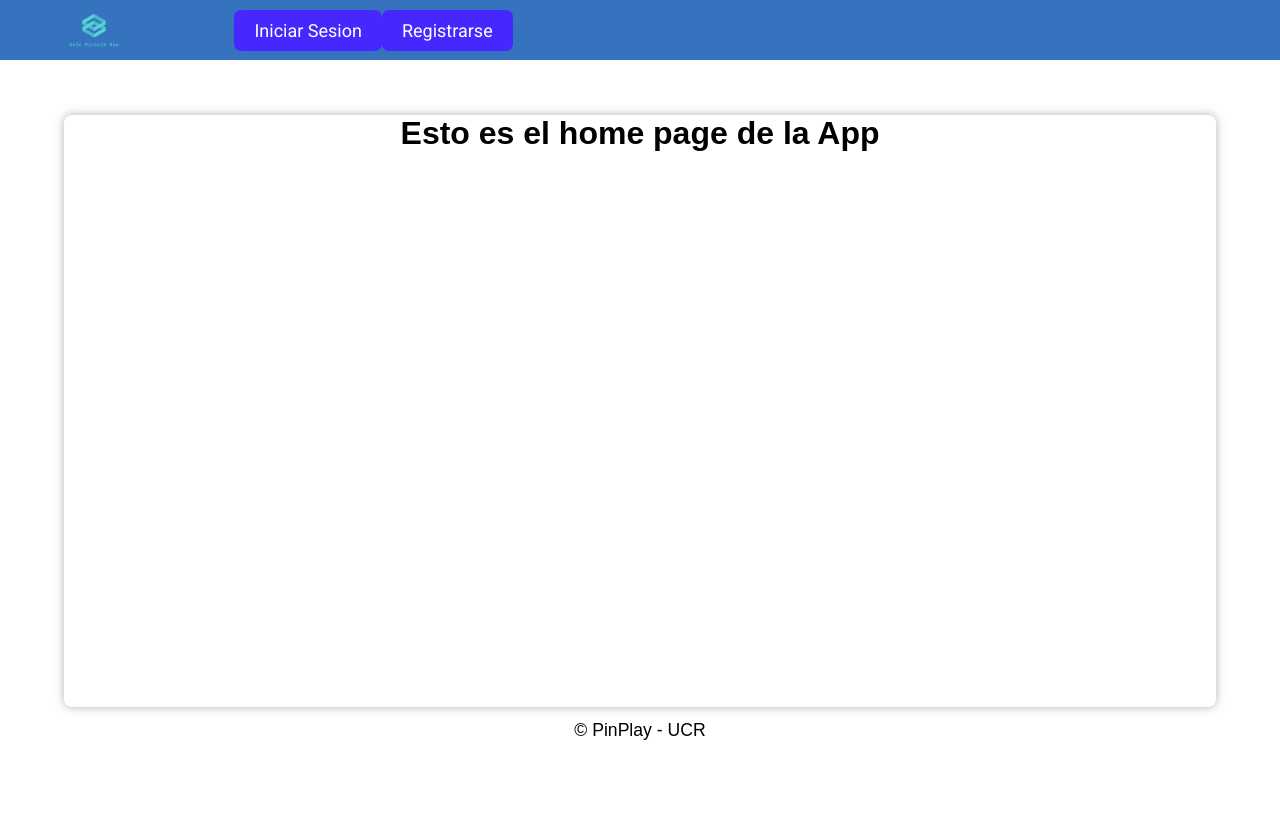
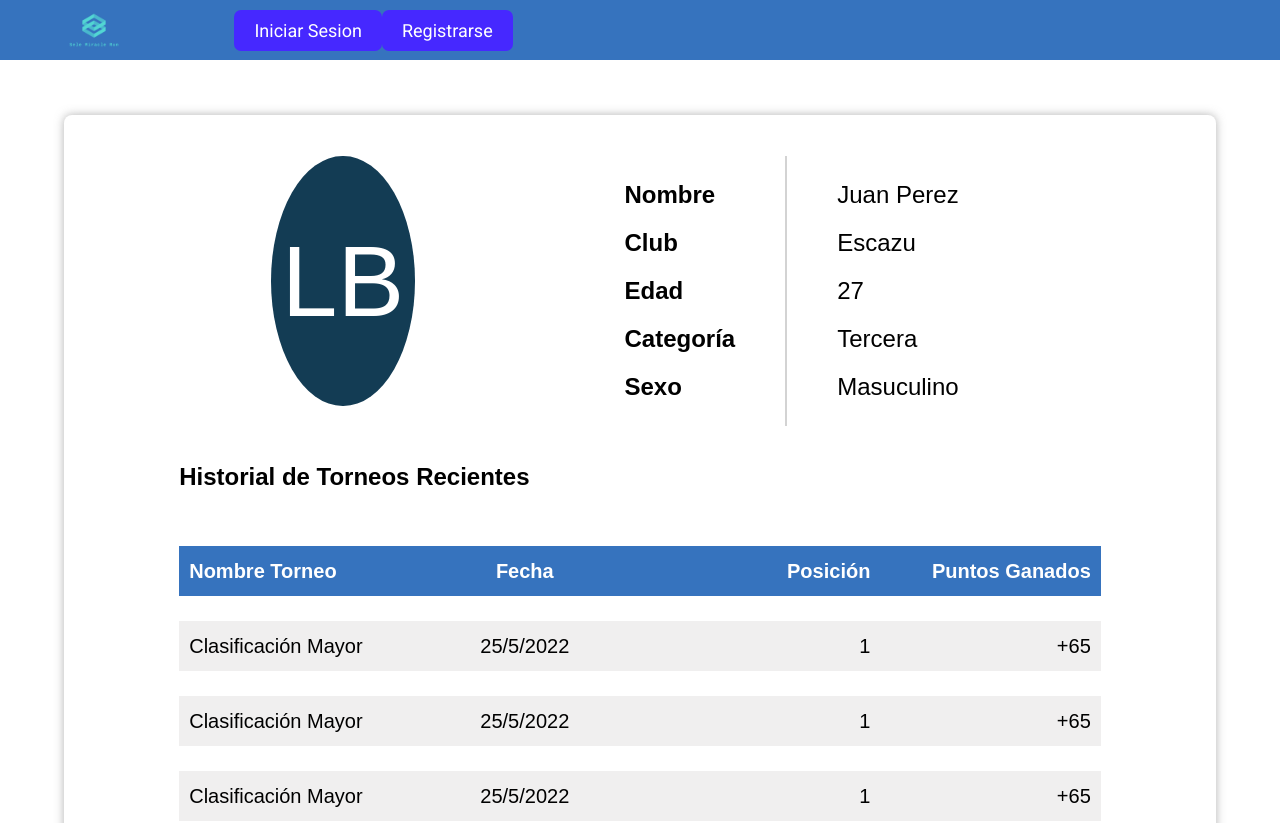
Before and after one commit to LuisBola12/Pin-Play, a React (Create React App) app in the folder frontend/: page /perfilJugador in a window 1280 px wide. Shown: the top 823 px of the page. Before the commit the page ends 800 px from the top, so only its background shows below. Built offline with nearby package versions, Linux system fonts and the light colour scheme.

Commit message:
Commit con implementación de la página de jugadores

```diff
--- a/frontend/src/App.css
+++ b/frontend/src/App.css
@@ -42,7 +42,8 @@
 
 .page-content {
   display: flex;
-  justify-content: center;
+  flex-direction: column;
+  align-items: center;
   box-shadow: 0px 0px 10px 0px rgba(115, 115, 115, 0.55);
   margin: 5%;
   margin-top: 4.3%;
@@ -50,10 +51,22 @@
   border-radius: 0.5rem;
   min-height: 74vh;
 }
-
+.player-recent-tourneys{
+  display: flex;
+  flex-direction: column;
+  width: 80%;
+}
 .sticky-navbar {
   position: sticky;
   top: 0;
+}
+.player-profile-header{
+    margin-top: 2%;
+    width: 80%;
+    height: 30%;
+    display: flex;
+    justify-content: center;
+    gap: 10px;
 }
 
 footer{
@@ -64,17 +77,25 @@ footer{
   text-align: center;
 }
 .fila-tabla{
+  font-size: 20px;
   background-color: rgb(240, 239, 239);
   border: none;
 }
 .tabla {
   text-align: center;
   margin-bottom: 100px;
-  width: 90%;
+  width: 100%;
   border: none;
   border-collapse:separate;
   border-spacing:0 25px;
 }
+.left-td{
+  padding-left: 2%;
+  text-align: left;
+}
+.right-td{
+  text-align: right;
+}
 td{
-  padding: 15px;
+  width: 25%;
 }
--- a/frontend/src/App.js
+++ b/frontend/src/App.js
@@ -8,7 +8,7 @@ import { Unauthoraized } from './Pages/unauthoraized';
 import { PrivateRoute } from './Components/PrivateRoute/PrivateRoute';
 import { Home } from './Pages/home';
 import { Jugadores } from './Pages/jugadores';
-
+import PlayerProfile from './Pages/playerProfile';
 function App() {
 
   const userRoll = useSelector((state) => state.user.user);
@@ -24,7 +24,7 @@ function App() {
         <Route path='jugadores' element={<Jugadores />} />
         <Route path='torneos' element={<Home />} />
         <Route path='clasificacion' element={<Home />} />
-        <Route path='perfilJugador' element={<Home />} />
+        <Route path='perfilJugador' element={<PlayerProfile />} />
 
         {/* Routes for the employer */}
         {userRoll && userRoll.Roles === 'admin' ?
--- a/frontend/src/Components/Button/Button.css
+++ b/frontend/src/Components/Button/Button.css
@@ -22,6 +22,12 @@
     box-shadow: 0px 2px 6px 0px rgba(62, 62, 62, 0.55);
 }
 .btn--t{
+    font-family: "Roboto",sans-serif;
+    font-weight: 400;
+    border-radius: 7px;
+    cursor: pointer;
+}
+.btn--i{
     font-family: "Roboto",sans-serif;
     font-weight: 400;
     border-radius: 7px;
--- a/frontend/src/Components/Button/Button.js
+++ b/frontend/src/Components/Button/Button.js
@@ -17,7 +17,7 @@ const STYLES = [
 ];
 
 const SIZES = ["medium--btn", "small--btn", "extra--large--btn"];
-const BUTTONSTYPES = ["btn", "btn--t"];
+const BUTTONSTYPES = ["btn", "btn--t","btn--i"];
 
 export const Button = ({
   children,
--- /dev/null
+++ b/frontend/src/Components/PlayerProfile/Header.js
@@ -0,0 +1,19 @@
+import React from "react";
+import "./Header.scss";
+import { HeaderTable } from "./HeaderTable";
+
+export const Header = () => {
+  const userData = [{
+    Nombre: "Juan Perez",
+    Club: "Escazu",
+    Edad: 27,
+    Categoría: "Tercera",
+    Sexo: "Masuculino",
+  }];
+  return (
+    <div className="player-profile-header">
+      <div className="player-image">LB</div>
+        <HeaderTable userData={userData}/>
+    </div>
+  );
+};
--- /dev/null
+++ b/frontend/src/Components/PlayerProfile/Header.scss
@@ -0,0 +1,42 @@
+.player-profile-header{
+    margin-top: 2%;
+    width: 80%;
+    height: 30%;
+    display: flex;
+    justify-content: center;
+    gap: 10px;
+  }
+.player-image{
+    text-align: center;
+    border-radius: 50%;
+    color: white;
+    line-height: 250px;
+    font-size: 100px;
+    background-color: #133c54;
+    width: 250px;
+    height: 250px;
+}
+.vertical-line{
+    border-left: 6px solid green;
+}
+.player-profile-table{
+    display: flex;
+    margin-left: 150px;
+    font-size: 24px;
+}
+.player-key-values{
+    font-weight: bold;
+    display: flex;
+    flex-direction: column;
+    gap: 20px;
+    padding: 25px 50px;
+    width: 100%;
+    border-right: 2px solid lightgray;
+
+}
+.player-values{
+    display: flex;
+    flex-direction: column;
+    gap: 20px;
+    padding: 25px 50px;
+}
--- /dev/null
+++ b/frontend/src/Components/PlayerProfile/HeaderTable.js
@@ -0,0 +1,27 @@
+import React from "react";
+
+export const HeaderTable = ({ userData }) => {
+  return (
+    <>
+      {userData.map((value, key) => (
+        <div className="player-profile-table">
+          <div className="player-key-values">
+            <div>Nombre</div>
+            <div>Club</div>
+            <div>Edad</div>
+            <div>Categoría</div>
+            <div>Sexo</div>
+          </div>
+          {/* <div className="vertical-line"></div> */}
+          <div className="player-values">
+            <div>{value.Nombre}</div>
+            <div>{value.Club}</div>
+            <div>{value.Edad}</div>
+            <div>{value.Categoría}</div>
+            <div>{value.Sexo}</div>
+          </div>
+        </div>
+      ))}
+    </>
+  );
+};
--- /dev/null
+++ b/frontend/src/Components/PlayerProfile/RecentTourneys.js
@@ -0,0 +1,30 @@
+import React from 'react';
+import './RecentTourneys.scss';
+
+export const RecentTourneys = ({tourneyData}) => {
+  return (
+    <div className='player-tourneys'>
+      <h2>Historial de Torneos Recientes</h2>
+      <table className='recent-tourneys-table'>
+        <thead>
+          <tr className='recent-tourneys-table-header'>
+            <th className='left-tourneys-td'>Nombre Torneo</th>
+            <th>Fecha</th>
+            <th className='center-right-tourneys-td'>Posición</th>
+            <th className='right-tourneys-td'>Puntos Ganados</th>
+          </tr>
+        </thead>
+        <tbody>
+          {tourneyData.map((element) => (
+            <tr className= "recent-tourneys-data-tr"key={element.NombreTorneo}>
+              <td className='left-tourneys-td'>{element.NombreTorneo}</td>
+              <td className='center-td'>{element.Fecha}</td>
+              <td className='center-right-tourneys-td'>{element.Posicion}</td>
+              <td className='right-tourneys-td'>{element.PuntosGanados}</td>
+            </tr>
+          ))}
+        </tbody>
+      </table>
+    </div>
+  )
+}
--- /dev/null
+++ b/frontend/src/Components/PlayerProfile/RecentTourneys.scss
@@ -0,0 +1,41 @@
+.player-tourneys{
+    margin-top: 4%;
+    width: 100%;
+    height: 100%;
+    display: flex;
+    flex-direction: column;
+    justify-content: left;
+    gap: 30px;
+  }
+  .recent-tourneys-table{
+    border: none;
+    border-collapse:separate;
+    border-spacing:0 25px;
+    font-size: 20px;
+    min-width: 400px;
+  }
+  .left-tourneys-td{
+    padding-left: 10px;
+    text-align: left;
+  }
+  .center-right-tourneys-td{
+    text-align: right;
+  }
+  .right-tourneys-td{
+    padding-right: 10px;
+    text-align: right;
+  }
+  .recent-tourneys-table-header{
+    height: 50px;
+    background-color: #3673be;
+    color: #ffffff;
+  }
+  .recent-tourneys-data-tr{
+    font-size: 20px;
+    height: 50px;
+    background-color: rgb(240, 239, 239);
+    border: none;
+  }
+  .center-td{
+    text-align: center;
+  }
--- a/frontend/src/Components/SearchBar/SearchBar.js
+++ b/frontend/src/Components/SearchBar/SearchBar.js
@@ -74,17 +74,18 @@ const SearchBar = ({ placeholder, data }) => {
               <tbody>
                 {filteredData.slice(0,10).map((value, key) => (
                   <tr className="fila-tabla" key={key}>
-                    <td>{value.Foto}</td>
+                    <td className="left-td">{value.Foto}</td>
                     <td>{value.Nombre}</td>
-                    <td>{value.Carnet}</td>
-                    <td>
+                    <td>{`Carnet: ${value.Carnet}`}</td>
+                    <td className="right-td">
                         <Button onClick={()=>{
                             console.log("JAJAJA")
                         }}
-                        type="button"
-                        buttonStyle="btn--primary--outline"
-                        buttonSize="btn--medium"
-                        >Detalles
+                        buttonType="btn--i"
+                        buttonStyle="btn--transparent--solid"
+                        buttonSize="medium--btn"
+                        >
+                            <AiOutlineArrowRight className="arrow-icon"/>
                         </Button>
                     </td>
                   </tr>
--- a/frontend/src/Components/SearchBar/SearchBar.scss
+++ b/frontend/src/Components/SearchBar/SearchBar.scss
@@ -1,41 +1,40 @@
 .buscar{
-    width: 100%;
-    display: flex;
-    flex-direction: column;
-    justify-content: center;
-    align-items: center;
+    width: 95%;
+    margin-left: auto;
+    margin-right: auto;
 }
 .pagina-jugadores{
     width: 80%;
+    // margin-left auto;
 }
 .buscar input{
     background-color: lightgrey;
-    border: 0;
+    border: none;
     border-radius: 2px;
     border-top-right-radius: 0px;
     border-bottom-right-radius: 0px;
-    font-size: 18px;
+    font-size: 20px;
     height: 30px;
     padding: 15px;
     height: 60px;
-    width: 500px;
+    width: 87%;
+    text-align: center;
 
 }
 .input-buscar{
-    width: 50%;
+    width: 100%;
+    height: 100%;
     background-color: lightgrey;
-    margin-top: 2%;
+    margin-top: 3%;
     display: flex;
-    justify-content: center;
 }
 .input-buscar:focus {
     outline: none !important;
 }
 .icono-buscar{
-    margin-left: 10px;
     color: white;
     height: 60px;
-    width: 50px;
+    width: 6%;
     background-color: none;
     display:grid;
     place-items: center;
@@ -49,3 +48,10 @@
     display: flex;
     justify-content: center;
 }
+.arrow-icon{
+    color: black;
+    height: 40px;
+    width: 50px;
+    display:grid;
+    place-items: center;
+}
--- /dev/null
+++ b/frontend/src/Pages/playerProfile.js
@@ -0,0 +1,69 @@
+import React from "react";
+import { Navbar } from "../Components/Navbar/Navbar";
+import { Header } from "../Components/PlayerProfile/Header";
+import { RecentTourneys } from "../Components/PlayerProfile/RecentTourneys";
+import "../App.css";
+
+const PlayerProfile = () => {
+  const tourneysData = [
+    {
+      NombreTorneo:"Clasificación Mayor",
+      Fecha:"25/5/2022",
+      Posicion:1,
+      PuntosGanados:"+65"
+    },{
+      NombreTorneo:"Clasificación Mayor",
+      Fecha:"25/5/2022",
+      Posicion:1,
+      PuntosGanados:"+65"
+    },{
+      NombreTorneo:"Clasificación Mayor",
+      Fecha:"25/5/2022",
+      Posicion:1,
+      PuntosGanados:"+65"
+    },{
+      NombreTorneo:"Clasificación Mayor",
+      Fecha:"25/5/2022",
+      Posicion:1,
+      PuntosGanados:"+65"
+    },{
+      NombreTorneo:"Clasificación Mayor",
+      Fecha:"25/5/2022",
+      Posicion:1,
+      PuntosGanados:"+65"
+    },{
+      NombreTorneo:"Clasificación Mayor",
+      Fecha:"25/5/2022",
+      Posicion:1,
+      PuntosGanados:"+65"
+    },{
+      NombreTorneo:"Clasificación Mayor",
+      Fecha:"25/5/2022",
+      Posicion:1,
+      PuntosGanados:"+65"
+    },{
+      NombreTorneo:"Clasificación Mayor",
+      Fecha:"25/5/2022",
+      Posicion:1,
+      PuntosGanados:"+65"
+    }
+  ]
+  return (
+    <div className="complete-page">
+      <div className="sticky-navbar">
+        <Navbar />
+      </div>
+      <div className="page-content">
+          <div className="player-profile-header">
+            <Header />
+          </div>
+          <div className="player-recent-tourneys">
+            <RecentTourneys tourneyData={tourneysData}/>
+          </div>
+      </div>
+      <footer>&copy; PinPlay - UCR</footer>
+    </div>
+  );
+};
+
+export default PlayerProfile;
```
